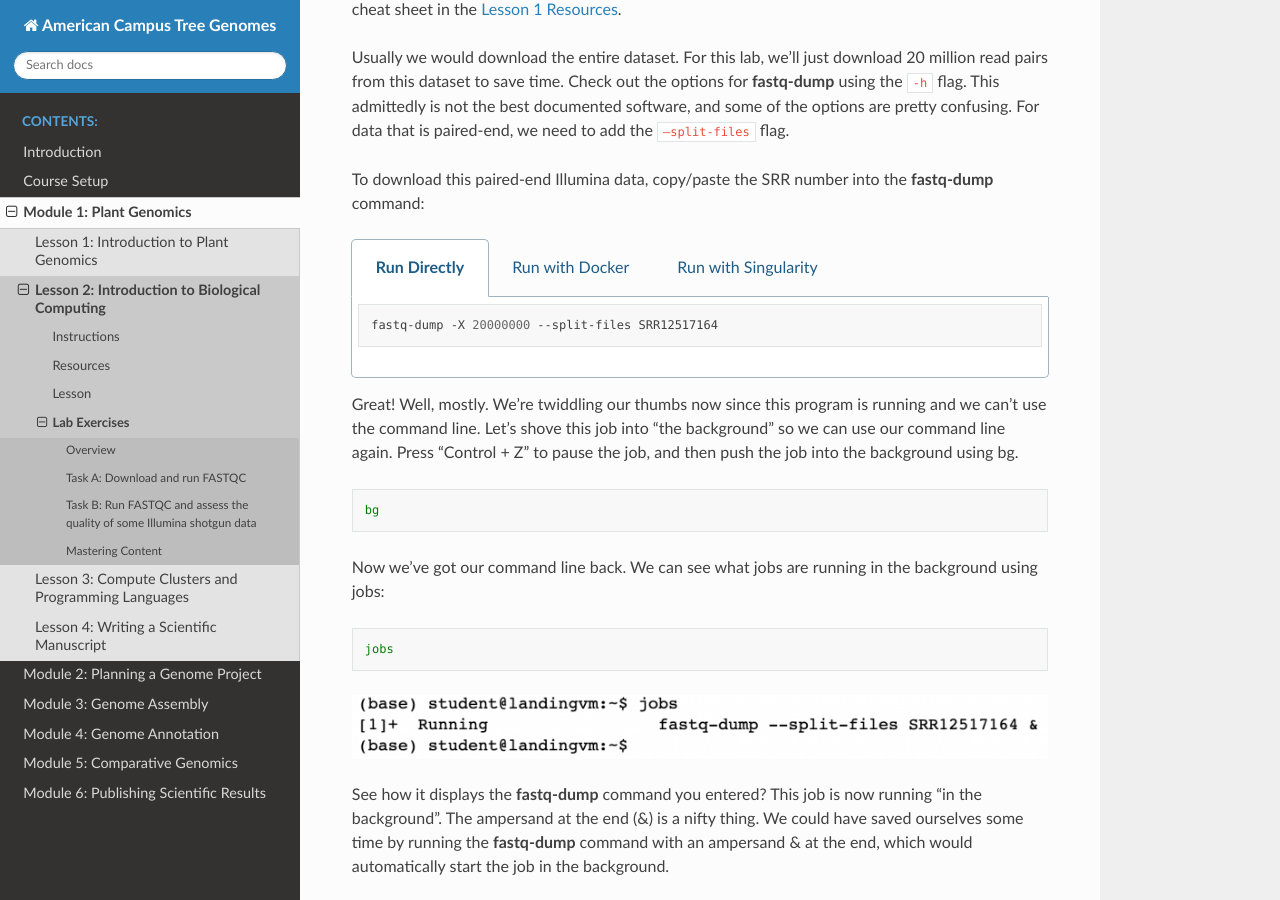
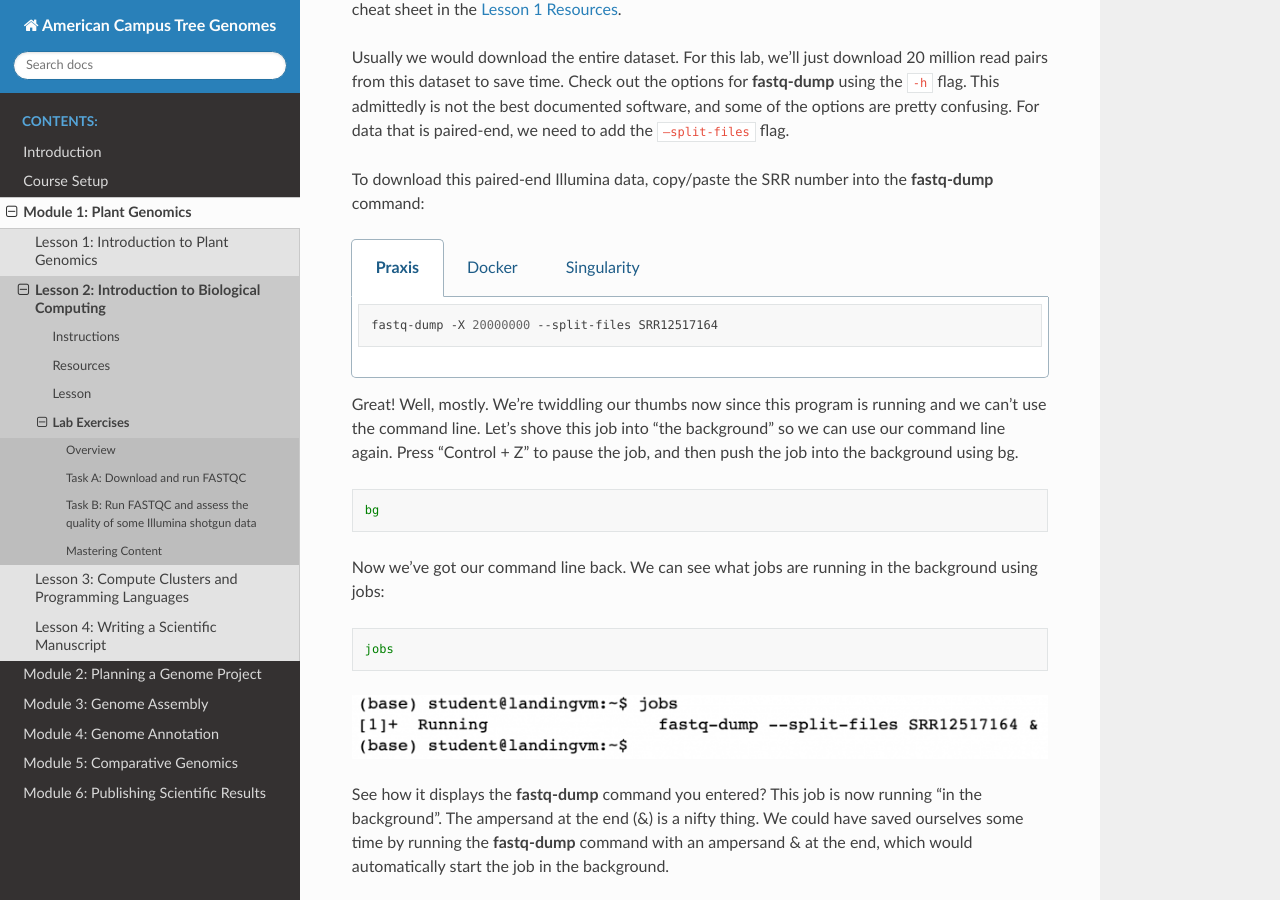
Before and after one commit to actg-course/wgaa-docs, a Sphinx documentation site: the page built from docs/Module_01/Lesson_02/lab.rst, in a window 1280 px wide and 900 px high, scrolled down 4165 px. Built offline with Sphinx 7.4.7 and the Read the Docs theme 2.0.0, drawn with Linux system fonts in a browser that asks for light colours.

Commit message:
Docker is built

```diff
--- a/docs/Module_01/Lesson_02/lab.rst
+++ b/docs/Module_01/Lesson_02/lab.rst
@@ -129,16 +129,16 @@
 
 .. tabs::
 
-    .. code-tab:: bash Run Directly
+    .. code-tab:: bash Praxis
 
         fastq-dump -X 20000000 --split-files SRR12517164
 
-    .. code-tab:: bash Run with Docker
+    .. code-tab:: bash Docker
 
         docker run -v ${PWD} -u $(id -u ${USER}):$(id -g ${USER}) actg-course/wgaa:0.1 \
           fastq-dump -X 20000000 --split-files SRR12517164
 
-    .. code-tab:: bash Run with Singularity
+    .. code-tab:: bash Singularity
 
         singularity exec -B ${PWD} docker://actg-course/wgaa:0.1 \
           fastq-dump -X 20000000 --split-files SRR12517164
```
Also changed, not shown: 3 other files.
